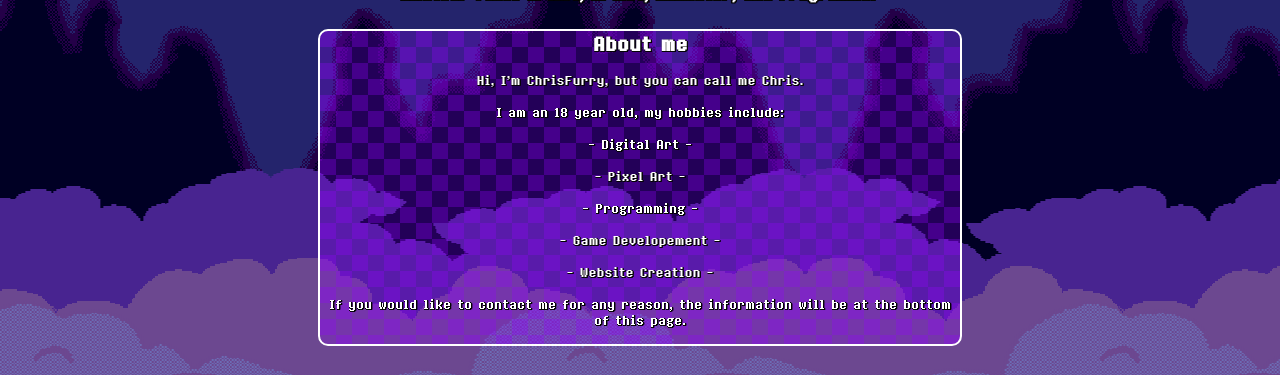
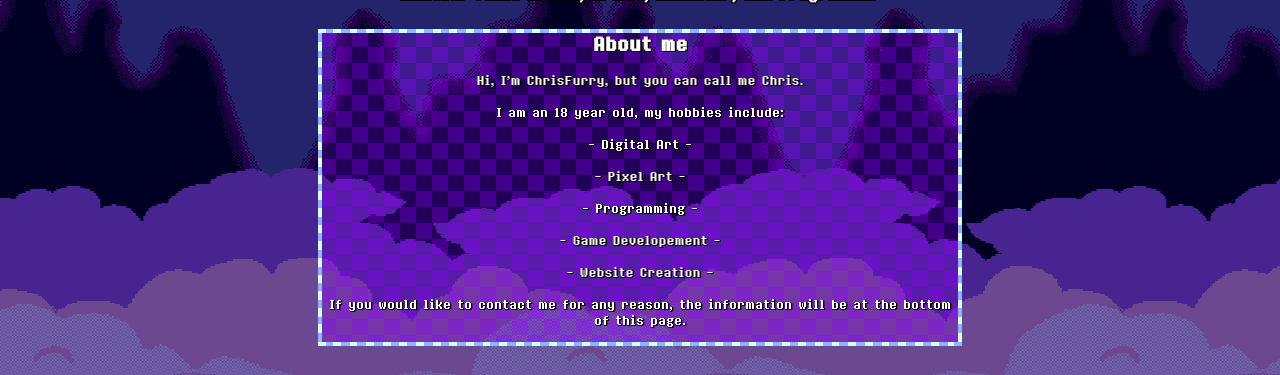
Before and after one commit to ChrisFurry/ChrisFurry.github.io, a plain HTML site: page index.html in a window 1280 px wide. Shown: the part 344-719 px from the top of the page. Drawn offline with Linux system fonts and the light colour scheme.

Commit message:
border test

```diff
--- a/index.html
+++ b/index.html
@@ -191,7 +191,11 @@
 
 		max-width: 50vw;
 
-		border-radius: 10px;
+		border-image: url('Assets/images/boarder.gif');
+		border-image-slice: 20%;
+		border-image-repeat: repeat;
+		border-image-width: 10px;
+
 		border-style: solid;
 		border-width: 2px;
 		border-color: var(--color-text);
```
Also changed, not shown: Assets/images/boarder.gif (added).
